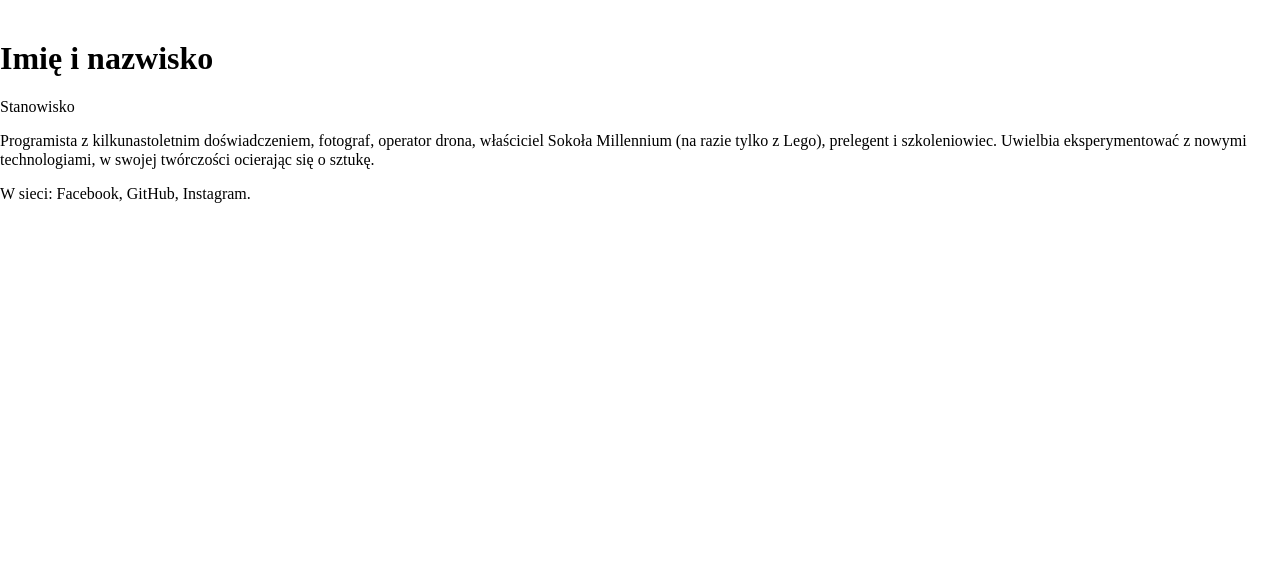
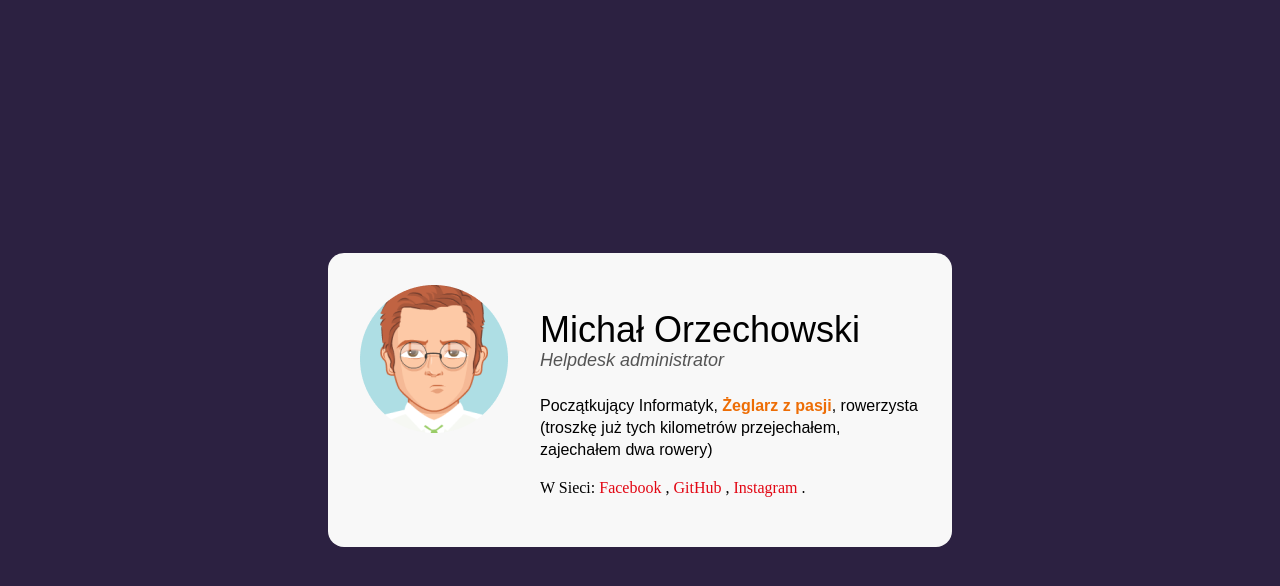
Before and after one commit to Top2000/BusinessCard, a plain HTML site: page index.html in a window 1280 px wide. Drawn offline with Linux system fonts and the light colour scheme.

Commit message:
Added few interesting things to styles

```diff
--- a/index.html
+++ b/index.html
@@ -8,17 +8,26 @@
     <link href="normalize.css" rel="stylesheet" type="text/css" />
   </head>
   <body>
-   <main>
-       <article>
-           <img src="">
-           <header>
-               <h1>Imię i nazwisko</h1>
-               <p>Stanowisko</p>
-           </header>
-           <p>Programista z kilkunastoletnim doświadczeniem, fotograf, operator drona, właściciel Sokoła Millennium (na razie tylko z Lego), prelegent i szkoleniowiec. Uwielbia eksperymentować z nowymi technologiami, w swojej twórczości ocierając się o sztukę.</p>
-           <p>W sieci: Facebook, GitHub, Instagram.</p>
-       </article>
-   </main>
-
+    <main class="main">
+      <article class="person">
+        <img class="person_picture " src="avatar.png" alt="Michał Orzechowski" />
+        <div>
+        <header class="person__heading">
+          <h1 class="person__heading-name">Michał Orzechowski</h1>
+          <p class="person__heading-workPosition">Helpdesk administrator</p>
+        </header>
+        <p class="person__heading-description">
+          Początkujący Informatyk,
+          <strong class="special">Żeglarz z pasji</strong>, rowerzysta (troszkę
+          już tych kilometrów przejechałem, zajechałem dwa rowery)
+        </p>
+        <p class="person__heading-description-margin">
+          W Sieci: <a class="special_social" href="facebook.com">Facebook</a> ,
+          <a class="special_social" href="github.com">GitHub</a> ,
+          <a class="special_social" href="instagram.com">Instagram</a> .
+        </p>
+    </div>
+      </article>
+    </main>
   </body>
 </html>
--- a/style.css
+++ b/style.css
@@ -0,0 +1,62 @@
+html {
+  box-sizing: border-box;
+}
+*,
+*:before,
+*:after {
+  box-sizing: inherit;
+}
+body {
+  background: #2c2141;
+  display: flex;
+  align-items: center;
+  justify-content: center;
+  height: 100vh;
+}
+.main {
+  background: #f8f8f8;
+  border-radius: 16px;
+  max-width: 624px;
+  margin: 16px;
+  padding: 32px;
+}
+.person{
+    display: flex;
+  align-items: flex-start;
+}
+.person_picture{
+    margin-right: 32px;
+
+}
+.person__heading-name {
+  font-family: Arial;
+  font-size: 36px;
+  font-weight: normal;
+  margin-bottom: 0px;
+  }
+
+.person__heading-workPosition {
+  font-family: Arial;
+  font-size: 18px;
+  font-style: italic;
+  color: #545454;
+  margin-bottom: 24px;
+  margin-top: 0px;
+}
+.person__heading-description {
+  font-family: Arial;
+  font-size: 16px;
+  line-height: 22px;
+  margin: 0px;
+  }
+  .person__heading-description-margin{
+      line-height: 22px;
+  }
+.special{
+    color: #ED6D05;
+
+}
+.special_social{
+    color: #E20613;
+    text-decoration: none;
+}
```
Also changed, not shown: avatar.png (added).
